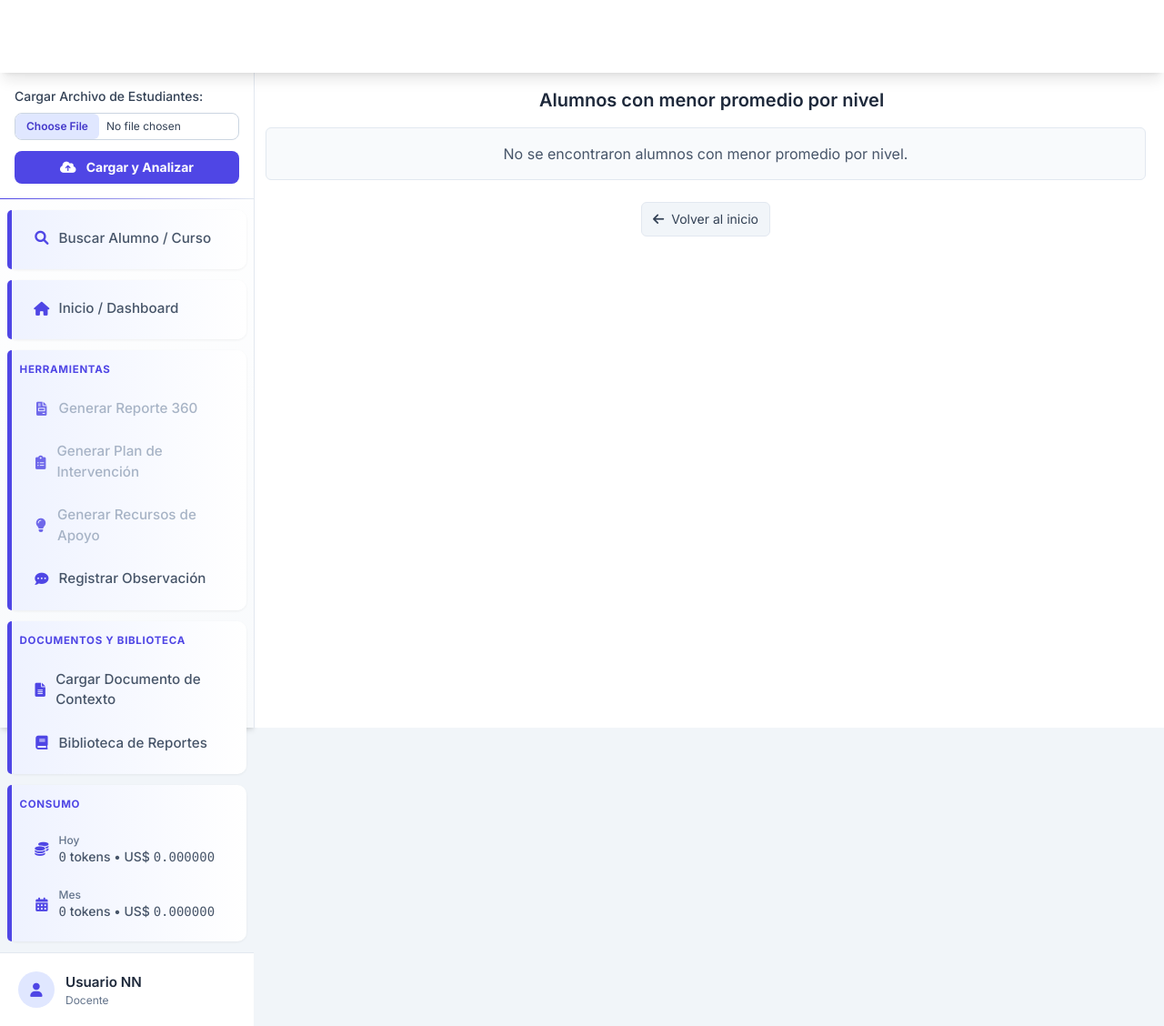
After one commit to ppmm0065/Proyecto_TRAE_TotorIA, a Flask app: template mi_aplicacion/templates/alumnos_menor_promedio_cards.html in a window 1280 px wide. The commit adds this page. Shown: the whole page at 91% size. Run offline with Flask 3, Linux system fonts and the light colour scheme; the template is opened without the code that fills it, so the values that code supplies are empty; some libraries are stand-ins or nearby versions.

Commit message:
Mejora en vistas de alrmas 13 nov 2025, 16:46hr

```diff
--- a/mi_aplicacion/routes.py
+++ b/mi_aplicacion/routes.py
@@ -1,5 +1,6 @@
 # mi_aplicacion/routes.py
 import os
+import unicodedata
 import pandas as pd
 from flask import (
     Blueprint, render_template, request, redirect, url_for,
@@ -724,6 +725,128 @@ def api_alertas_observaciones_negativas_niveles():
         return jsonify(alertas_observaciones)
     except Exception as e: traceback.print_exc(); return jsonify({"error": f"Error interno al generar alerta de observaciones: {str(e)}"}), 500
 
+# --- Nueva vista: Tarjetas de alumnos con menor promedio por nivel ---
+@main_bp.route('/alertas/alumnos-menor-promedio')
+def alertas_alumnos_menor_promedio():
+    """Muestra una vista en el panel central con tarjetas por alumno (agrupadas por nivel).
+    Cada tarjeta enlaza al dashboard del alumno. No modifica la API existente ni otras vistas.
+    """
+    if not session.get('current_file_path'):
+        flash('Carga un archivo CSV.', 'warning')
+        return redirect(url_for('main.index'))
+
+    df = get_dataframe_from_session_file()
+    if df is None or df.empty:
+        flash('No hay datos disponibles para mostrar alertas.', 'warning')
+        return redirect(url_for('main.index'))
+
+    try:
+        alertas_promedio = get_alumnos_menor_promedio_por_nivel(df) or {}
+        # Si la función devolvió un error, vaciar y avisar
+        if isinstance(alertas_promedio, dict) and 'error' in alertas_promedio:
+            flash('No fue posible calcular alumnos con menor promedio por nivel. Revisa el archivo CSV y columnas de configuración.', 'warning')
+            alertas_promedio = {}
+
+        # Filtrar niveles que tengan listas válidas de alumnos
+        alertas_promedio = {k: v for k, v in alertas_promedio.items() if isinstance(v, list) and len(v) > 0}
+        # Orden explícito de cursos: 1° Básico → 8° Básico → 1° Medio → 4° Medio
+        orden_basica = [f"{i}° Básico" for i in range(1, 9)]
+        orden_media = [f"{i}° Medio" for i in range(1, 5)]
+        course_order = orden_basica + orden_media
+
+        # Normalización robusta para empatar claves del dict aunque varíe símbolo °/º o tildes/caso
+        def _norm_level(s: str) -> str:
+            if not s:
+                return ""
+            s = str(s).replace('º', '°')
+            s_nfkd = unicodedata.normalize('NFKD', s)
+            s_ascii = ''.join(c for c in s_nfkd if not unicodedata.combining(c))
+            s_ascii = s_ascii.lower().replace('°', '')
+            return ' '.join(s_ascii.split())
+
+        ordered_levels = []
+        if alertas_promedio:
+            course_order_norm = [_norm_level(x) for x in course_order]
+            present_levels_map = { _norm_level(k): k for k in alertas_promedio.keys() }
+            ordered_levels = [present_levels_map[n] for n in course_order_norm if n in present_levels_map]
+            # Añadir niveles extras que no estén en el orden predefinido, manteniendo estabilidad
+            extras = [orig for n, orig in present_levels_map.items() if n not in course_order_norm]
+            ordered_levels.extend(extras)
+    except Exception as e:
+        traceback.print_exc()
+        flash(f'Error al calcular alumnos con menor promedio: {e}', 'danger')
+        return redirect(url_for('main.index'))
+
+    return render_template(
+        'alumnos_menor_promedio_cards.html',
+        page_title='Alumnos con menor promedio por nivel',
+        alertas_promedio=alertas_promedio,
+        ordered_levels=ordered_levels,
+        course_order=course_order,
+        filename=session.get('uploaded_filename', 'N/A')
+    )
+
+# --- Nueva vista: Tarjetas de alumnos con observaciones críticas por nivel ---
+@main_bp.route('/alertas/alumnos-observaciones-criticas')
+def alertas_alumnos_observaciones_criticas():
+    """Muestra tarjetas por alumno con observaciones críticas, agrupadas por nivel.
+    Cada tarjeta enlaza al dashboard del alumno.
+    """
+    if not session.get('current_file_path'):
+        flash('Carga un archivo CSV.', 'warning')
+        return redirect(url_for('main.index'))
+
+    df = get_dataframe_from_session_file()
+    if df is None or df.empty:
+        flash('No hay datos disponibles para mostrar alertas.', 'warning')
+        return redirect(url_for('main.index'))
+
+    try:
+        alertas_observaciones = get_alumnos_observaciones_negativas_por_nivel(df) or {}
+        # Manejar posible estructura de error
+        if isinstance(alertas_observaciones, dict) and 'error' in alertas_observaciones:
+            flash('No fue posible calcular alumnos con observaciones críticas por nivel. Revisa el archivo CSV y columnas de configuración.', 'warning')
+            alertas_observaciones = {}
+
+        # Filtrar niveles con listas válidas
+        alertas_observaciones = {k: v for k, v in alertas_observaciones.items() if isinstance(v, list) and len(v) > 0}
+
+        # Orden explícito de cursos
+        orden_basica = [f"{i}° Básico" for i in range(1, 9)]
+        orden_media = [f"{i}° Medio" for i in range(1, 5)]
+        course_order = orden_basica + orden_media
+
+        # Normalización de niveles (mismo criterio que en menor promedio)
+        def _norm_level(s: str) -> str:
+            if not s:
+                return ""
+            s = str(s).replace('º', '°')
+            s_nfkd = unicodedata.normalize('NFKD', s)
+            s_ascii = ''.join(c for c in s_nfkd if not unicodedata.combining(c))
+            s_ascii = s_ascii.lower().replace('°', '')
+            return ' '.join(s_ascii.split())
+
+        ordered_levels = []
+        if alertas_observaciones:
+            course_order_norm = [_norm_level(x) for x in course_order]
+            present_levels_map = { _norm_level(k): k for k in alertas_observaciones.keys() }
+            ordered_levels = [present_levels_map[n] for n in course_order_norm if n in present_levels_map]
+            extras = [orig for n, orig in present_levels_map.items() if n not in course_order_norm]
+            ordered_levels.extend(extras)
+    except Exception as e:
+        traceback.print_exc()
+        flash(f'Error al calcular alumnos con observaciones críticas: {e}', 'danger')
+        return redirect(url_for('main.index'))
+
+    return render_template(
+        'alumnos_observaciones_criticas_cards.html',
+        page_title='Alumnos con observaciones críticas por nivel',
+        alertas_observaciones=alertas_observaciones,
+        ordered_levels=ordered_levels,
+        course_order=course_order,
+        filename=session.get('uploaded_filename', 'N/A')
+    )
+
 @main_bp.route('/api/get_courses')
 def api_get_courses():
     # No changes to this function
--- /dev/null
+++ b/mi_aplicacion/templates/alumnos_menor_promedio_cards.html
@@ -0,0 +1,78 @@
+{% extends 'base.html' %}
+
+{% block title %}Alumnos con menor promedio por nivel{% endblock %}
+
+{% block panel_center_content %}
+  <h1 class="text-xl font-semibold text-slate-800 mb-4 text-center">
+    <i class="fas fa-chart-line-down text-red-500 mr-2"></i>
+    Alumnos con menor promedio por nivel
+  </h1>
+
+{% if not alertas_promedio or alertas_promedio|length == 0 %}
+    <div class="p-4 bg-slate-50 border border-slate-200 rounded-md text-center text-slate-600">
+      No se encontraron alumnos con menor promedio por nivel.
+    </div>
+  {% else %}
+    {# Fallback seguro: si ordered_levels está vacío o no definido, usar el orden dictsort (como antes) #}
+    {% if ordered_levels is defined and ordered_levels|length > 0 %}
+      <!-- Distribuir grupos por nivel en un grid para aprovechar ancho de ventana -->
+      <div class="grid grid-cols-1 sm:grid-cols-2 lg:grid-cols-3 xl:grid-cols-4 gap-4">
+        {% for nivel in ordered_levels %}
+          {% set alumnos = alertas_promedio.get(nivel) %}
+          {% if alumnos %}
+            <div class="mb-2">
+              <h2 class="text-xs font-semibold text-slate-700 uppercase tracking-wider mb-2">{{ nivel }}</h2>
+              <div class="space-y-2">
+                {% for alumno in alumnos %}
+                  <a href="{{ url_for('main.detalle_entidad', tipo_entidad='alumno', valor_codificado=alumno.nombre) }}" class="block">
+                    <div class="bg-white border border-slate-200 rounded-lg shadow hover:shadow-md transition-shadow p-4">
+                      <div class="flex items-start justify-between">
+                        <div>
+                          <p class="text-base font-semibold text-slate-800">{{ alumno.nombre }}</p>
+                          <p class="text-sm text-slate-600">{{ alumno.curso_original }}</p>
+                        </div>
+                        <span class="inline-flex items-center px-2 py-1 text-xs font-semibold rounded-full bg-red-100 text-red-700">
+                          Prom: {{ alumno.promedio | nota_un_decimal if alumno.promedio != 'N/A' else 'N/A' }}
+                        </span>
+                      </div>
+                    </div>
+                  </a>
+                {% endfor %}
+              </div>
+            </div>
+          {% endif %}
+        {% endfor %}
+      </div>
+    {% else %}
+      {# Fallback al comportamiento original: iterar por dictsort #}
+      {% for nivel, alumnos in alertas_promedio|dictsort %}
+        <div class="mb-6">
+          <h2 class="text-sm font-medium text-slate-700 uppercase tracking-wider mb-2">{{ nivel }}</h2>
+          <div class="grid grid-cols-1 sm:grid-cols-2 lg:grid-cols-3 gap-4">
+            {% for alumno in alumnos %}
+              <a href="{{ url_for('main.detalle_entidad', tipo_entidad='alumno', valor_codificado=alumno.nombre) }}" class="block">
+                <div class="bg-white border border-slate-200 rounded-lg shadow hover:shadow-md transition-shadow p-4">
+                  <div class="flex items-start justify-between">
+                    <div>
+                      <p class="text-base font-semibold text-slate-800">{{ alumno.nombre }}</p>
+                      <p class="text-sm text-slate-600">{{ alumno.curso_original }}</p>
+                    </div>
+                    <span class="inline-flex items-center px-2 py-1 text-xs font-semibold rounded-full bg-red-100 text-red-700">
+                      Prom: {{ alumno.promedio | nota_un_decimal if alumno.promedio != 'N/A' else 'N/A' }}
+                    </span>
+                  </div>
+                </div>
+              </a>
+            {% endfor %}
+          </div>
+        </div>
+      {% endfor %}
+    {% endif %}
+  {% endif %}
+
+  <div class="mt-6 text-center">
+    <a href="{{ url_for('main.index') }}" class="inline-flex items-center px-3 py-2 bg-slate-100 hover:bg-slate-200 text-slate-700 rounded-md border border-slate-200 text-sm">
+      <i class="fas fa-arrow-left mr-2"></i> Volver al inicio
+    </a>
+  </div>
+{% endblock %}
--- a/mi_aplicacion/templates/base.html
+++ b/mi_aplicacion/templates/base.html
@@ -440,8 +440,8 @@
         </aside>
         {# --- FIN: MODIFICACIÓN ESTRUCTURA Y CLASES DEL MENÚ --- #}
 
-        {# Panel central con fondo blanco (sin cambios) #}
-        <section id="panel_center" class="flex-grow bg-white p-4 custom-scrollbar">
+        {# Panel central: reducimos padding izquierdo para minimizar la separación con el menú #}
+        <section id="panel_center" class="flex-grow bg-white pl-2 pr-4 py-3 md:pl-3 md:pr-5 md:py-4 custom-scrollbar">
             {% block panel_center_content %}{% endblock %}
         </section>
 
```
Also changed, not shown: mi_aplicacion/templates/alumnos_observaciones_criticas_cards.html (added, +74 -0 lines), mi_aplicacion/templates/detalle_dashboard.html (+6 -6 lines), mi_aplicacion/templates/index.html (+6 -4 lines).
